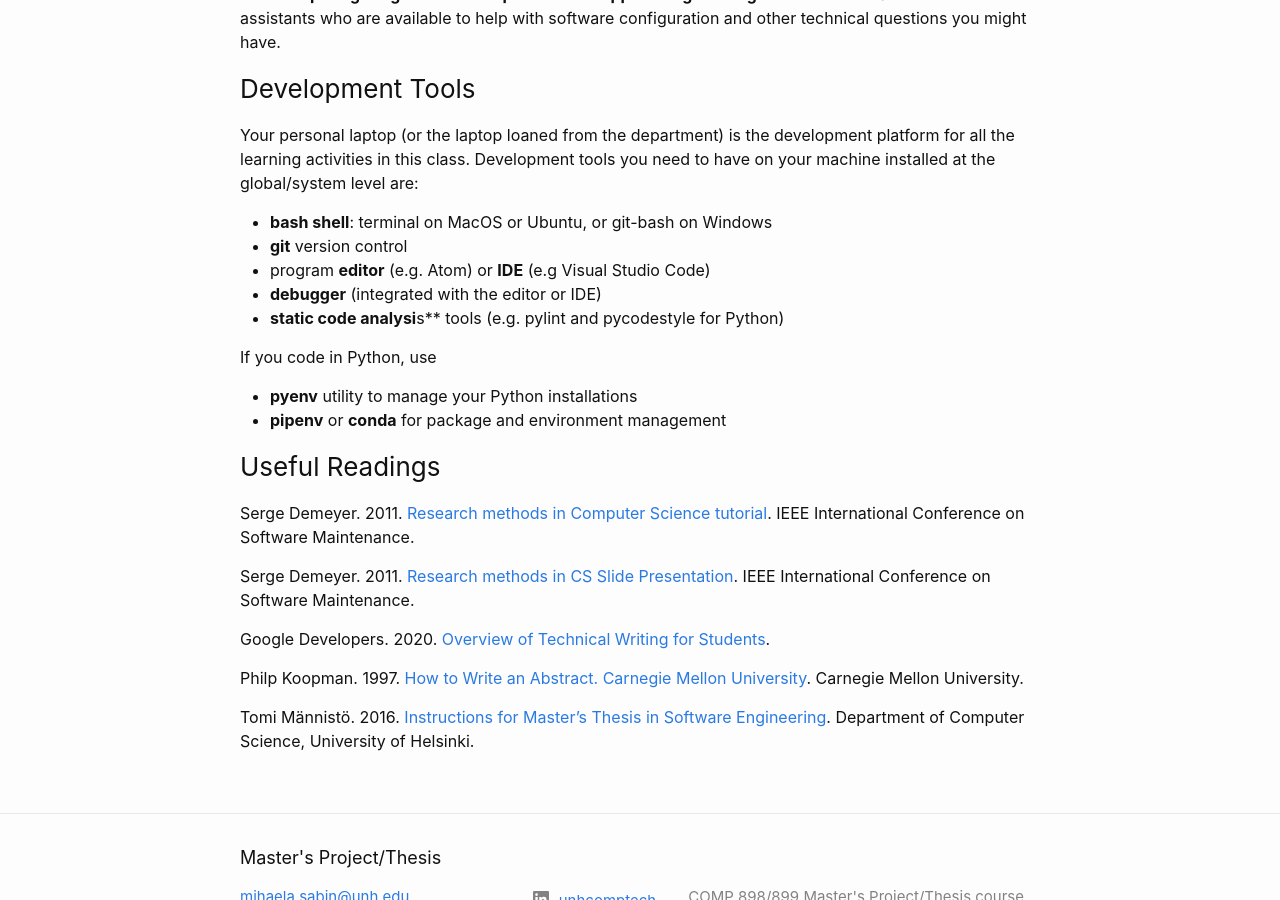
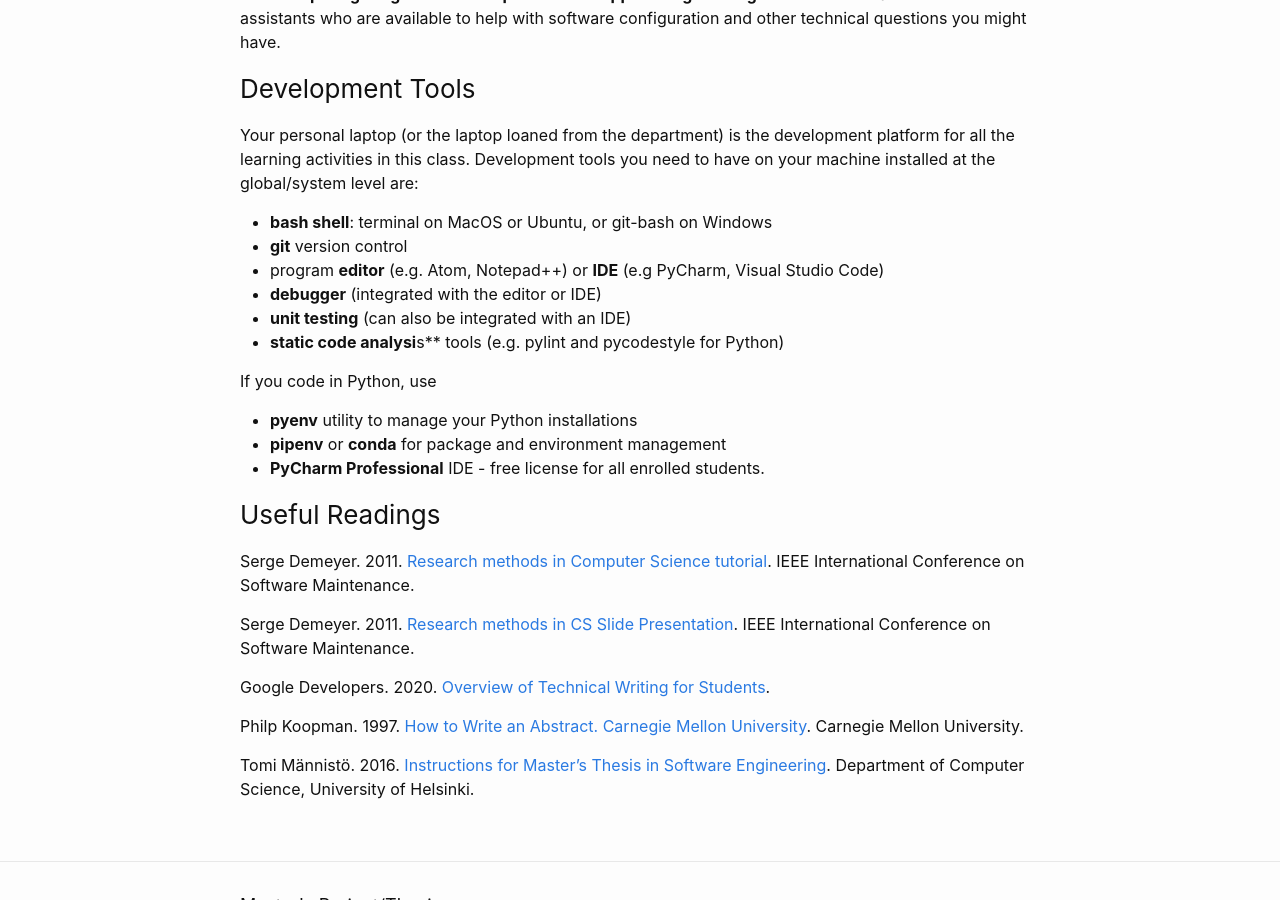
Before and after one commit to unh-comp-master-project/unh-comp-master-project.github.io, a Jekyll site: the page built from resources.md, in a window 1280 px wide and 900 px high, scrolled down 1104 px. Built offline with Jekyll 4.4.1, drawn with Linux system fonts in a browser that asks for light colours.

Commit message:
updated resources.md

```diff
--- a/resources.md
+++ b/resources.md
@@ -53,13 +53,16 @@ Development tools you need to have on your machine installed at the
 global/system level are:
 * **bash shell**: terminal on MacOS or Ubuntu, or git-bash on Windows
 * **git** version control
-* program **editor** (e.g. Atom) or **IDE** (e.g Visual Studio Code)
+* program **editor** (e.g. Atom, Notepad++) or **IDE** (e.g PyCharm, Visual
+Studio Code)
 * **debugger** (integrated with the editor or IDE)
+* **unit testing** (can also be integrated with an IDE)
 * **static code analysi**s** tools (e.g. pylint and pycodestyle for Python)
 
 If you code in Python, use
 * **pyenv** utility to manage your Python installations
 * **pipenv** or **conda** for package and environment management
+* **PyCharm Professional** IDE - free license for all enrolled students.
 
 ### Useful Readings ###
 Serge Demeyer. 2011. [Research methods in Computer Science tutorial](https://unh.box.com/s/ubanos64ju4emwsh7m8ab8l5auedi2ub). IEEE International Conference on Software Maintenance.
```
